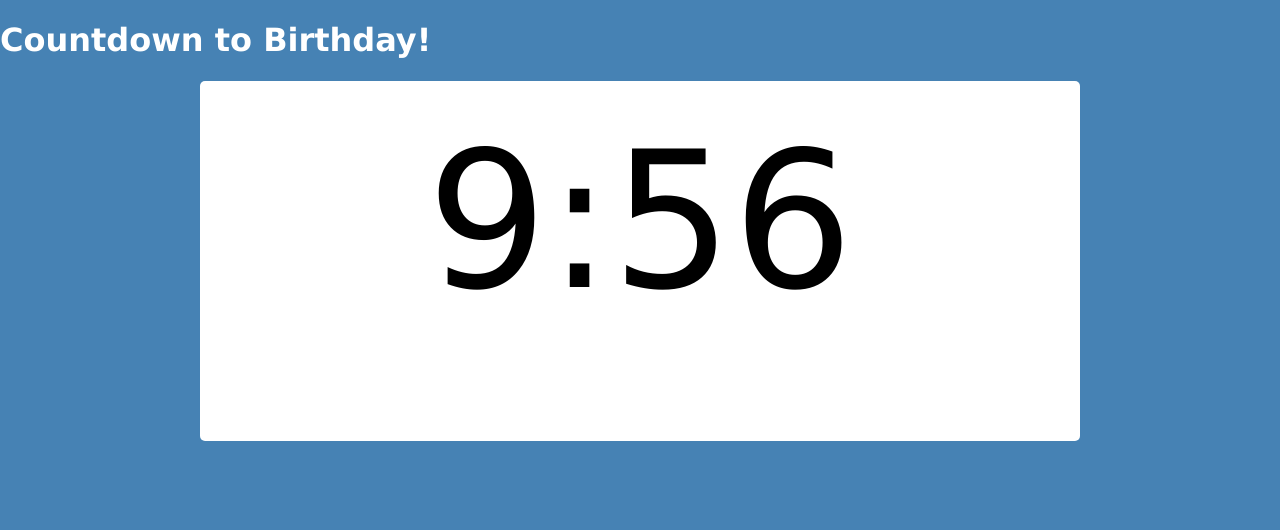
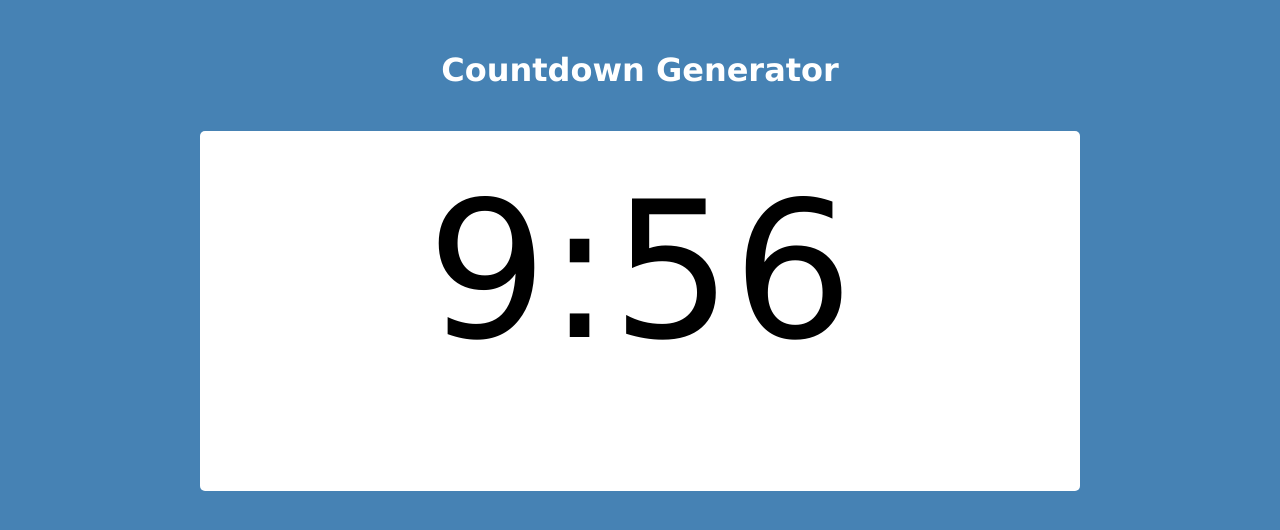
Before and after one commit to mmlawton15/countdown-timer, a plain HTML site: page index.html in a window 1280 px wide. Drawn offline with Linux system fonts and the light colour scheme.

Commit message:
basic styling is officially done

```diff
--- a/index.html
+++ b/index.html
@@ -8,8 +8,8 @@
     <link rel="stylesheet" href="style.css">
 </head>
 <body>
-    <div id="container-for-content">
-        <h1>Countdown to Birthday!</h1>
+    <div id="container-for-content" class="wrapper">
+        <header><h1>Countdown Generator</h1></header>
         <div id="countdown-div" class="card">
             <p id="countdown"></p>
         </div>
--- a/style.css
+++ b/style.css
@@ -1,26 +1,29 @@
 /* CLOCK STYLE SHEET */
 body{
-    font-family:Verdana, Geneva, Tahoma, sans-serif;
-    margin:0;
-    background-color:steelblue;
-    color:white;
+    font-family: Verdana, Geneva, Tahoma, sans-serif;
+    margin: 0;
+    background-color: steelblue;
+    color: white;
 }
 
-.countdown-div {
-    height:20rem;
-    width:39rem;
-    background-color: white;
-    display: inline-flex;
-    align-items:center;
-    justify-content: center;
-    position: absolute;
-    margin: auto;
+.wrapper {
+    padding-top: 30px;
+    padding-left: 20px;
+    padding-right: 20px;
+}
+
+header {
+    text-align: center;
+    padding: 20px;
+    padding-top: 0px;
+    color: white;
 }
 
 .container-for-content {
     display:flex;
     justify-content: center;
     margin:auto;
+    text-align:center;
 }
 
 .card {
```
